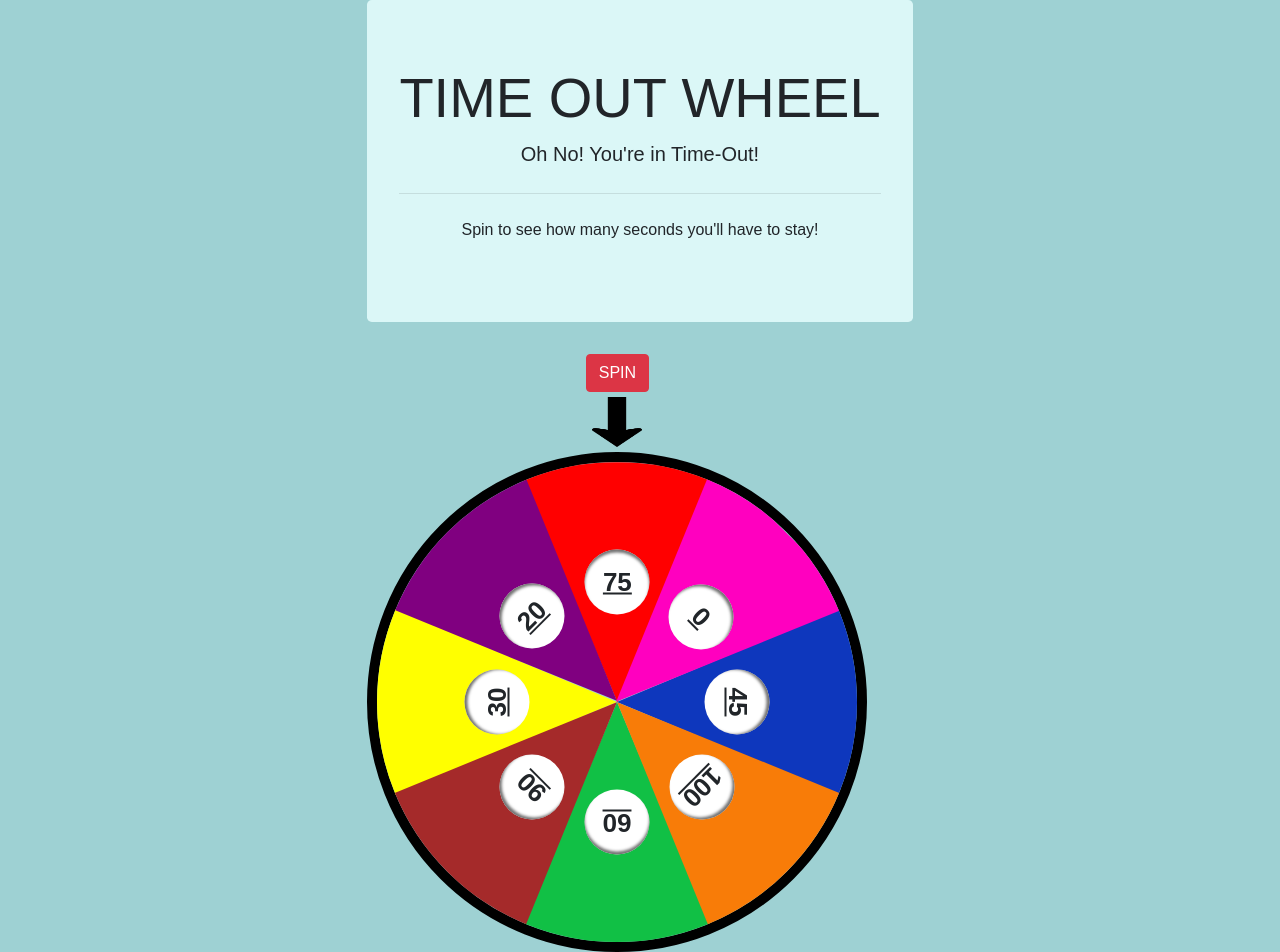
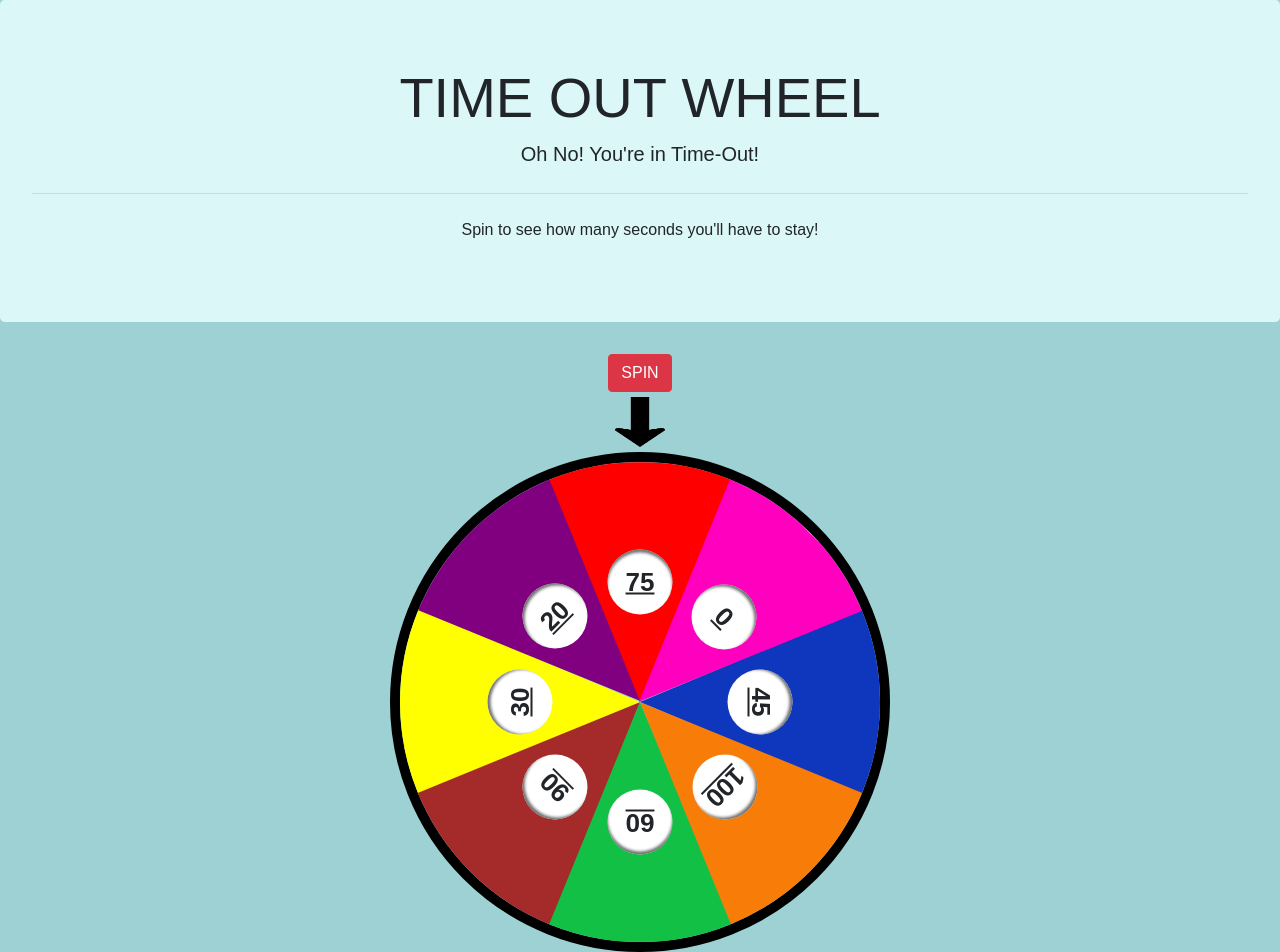
Before and after one commit to ashleydeyoung/kidscorner, a React (Create React App) app: page / in a window 1280 px wide. Built offline with nearby package versions, Linux system fonts and the light colour scheme.

Commit message:
slight changes to structure of wheel container

```diff
--- a/src/App.css
+++ b/src/App.css
@@ -1,5 +1,11 @@
 .App {
   text-align: center;
+}
+
+body {
+  font-family: sans-serif;
+
+  background: rgb(158, 209, 211);
 }
 
 .App-logo {
@@ -12,7 +18,9 @@
     animation: App-logo-spin infinite 20s linear;
   }
 }
-
+.jumbotron {
+  background:rgb(219, 247, 247);
+}
 .App-header {
   background-color: #282c34;
   min-height: 100vh;
--- a/src/components/Header/Header.js
+++ b/src/components/Header/Header.js
@@ -1,4 +1,6 @@
 import React from "react";
+
+import "../../App.css"
 
 
 function Header(props) {
--- a/src/components/Wheel/Wheel.css
+++ b/src/components/Wheel/Wheel.css
@@ -1,19 +1,8 @@
-body {
-    font-family: sans-serif;
-    display: flex;
-    justify-content: center;
-    align-self: center;
-    height: 100vh;
-    overflow: hidden;
-    background-size: cover;
-    background: rgb(158, 209, 211);
-}
 
-.jumbotron {
-  background:rgb(219, 247, 247);
-}
 .mainbox {
-    position: relative;
+    display: block;
+    margin-left: auto;
+    margin-right: auto;
     width: 500px;
     height: 500px
   }
--- a/src/components/Wheel/Wheel.js
+++ b/src/components/Wheel/Wheel.js
@@ -1,5 +1,5 @@
 import React from "react";
-import img from "../../images/down.png"
+import img from "../../images/down.png";
 
 import "./Wheel.css";
 
@@ -20,16 +20,17 @@ class Wheel extends React.Component {
   };
   render() {
     return (
-      <div id="mainbox" className="mainbox">
+      <div className="contaniner">
           <div className="button mt-4">
             <button className="btn btn-danger spin" onClick={this.handleSpin}>
               SPIN
             </button>
           </div>
           <div>
-          <img className="arrow" src= {img} alt="arrow"/>
+            <img className="arrow" src={img} alt="arrow" />
           </div>
-        <div id="box" className="box">
+        <div id="mainbox" className="mainbox">
+          <div id="box" className="box container">
             <div className="box1">
               <span className="span1">
                 <b>30</b>
@@ -58,6 +59,7 @@ class Wheel extends React.Component {
             </div>
           </div>
         </div>
+      </div>
     );
   }
 }
```
Lines whose indentation alone changed are shown as unchanged.
